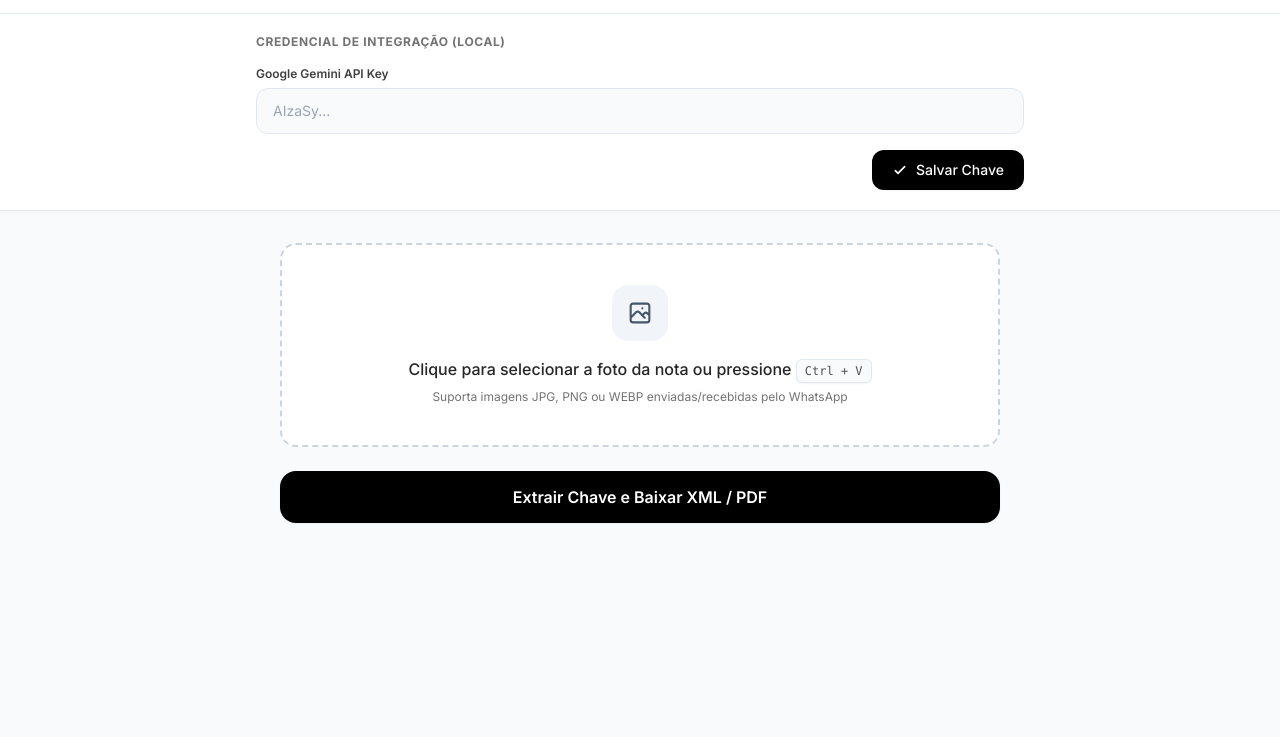
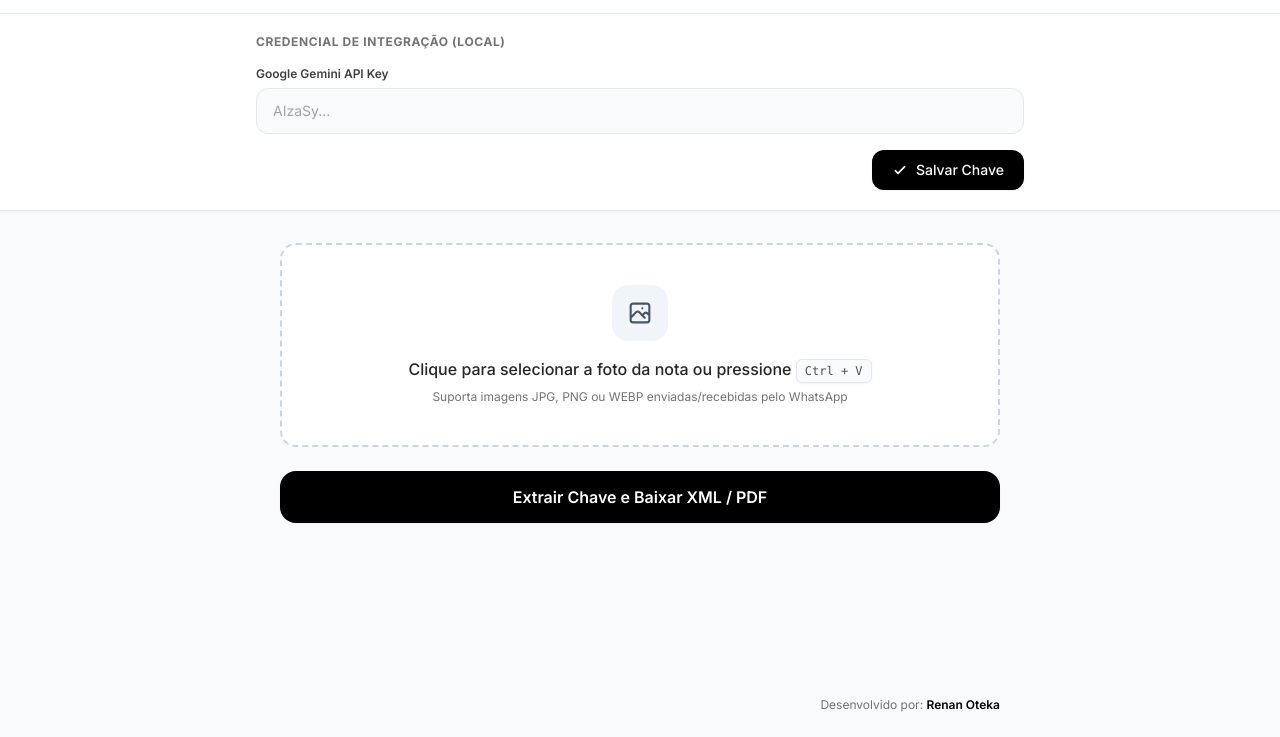
Before and after one commit to Renan3172/nf-eXtractor, a plain HTML site: page public/index.html in a window 1280 px wide. Shown: the part 63-800 px from the top of the page. Drawn offline with nearby package versions, Linux system fonts and the light colour scheme.

Commit message:
Add footer with developer credit
Added footer with developer credit to the index.html file.

```diff
--- a/public/index.html
+++ b/public/index.html
@@ -138,6 +138,13 @@
 
   </main>
 
+  <!-- Rodapé -->
+  <footer class="max-w-3xl w-full mx-auto px-6 pb-6 pt-2 text-right">
+    <p class="text-xs text-neutral-500">
+      Desenvolvido por: <span class="font-semibold text-black">Renan Oteka</span>
+    </p>
+  </footer>
+
   <script>
     let arquivoAtual = null;
     let historicoSessao = [];
@@ -183,7 +190,6 @@
       const clipboard = e.clipboardData || window.clipboardData;
       if (!clipboard) return;
 
-      // 1. Verifica se há arquivo de imagem direto em files
       if (clipboard.files && clipboard.files.length > 0) {
         const file = clipboard.files[0];
         if (file.type.startsWith('image/')) {
@@ -193,7 +199,6 @@
         }
       }
 
-      // 2. Verifica itens na área de transferência (prints e cópias de navegador)
       if (clipboard.items) {
         for (let i = 0; i < clipboard.items.length; i++) {
           const item = clipboard.items[i];
```
